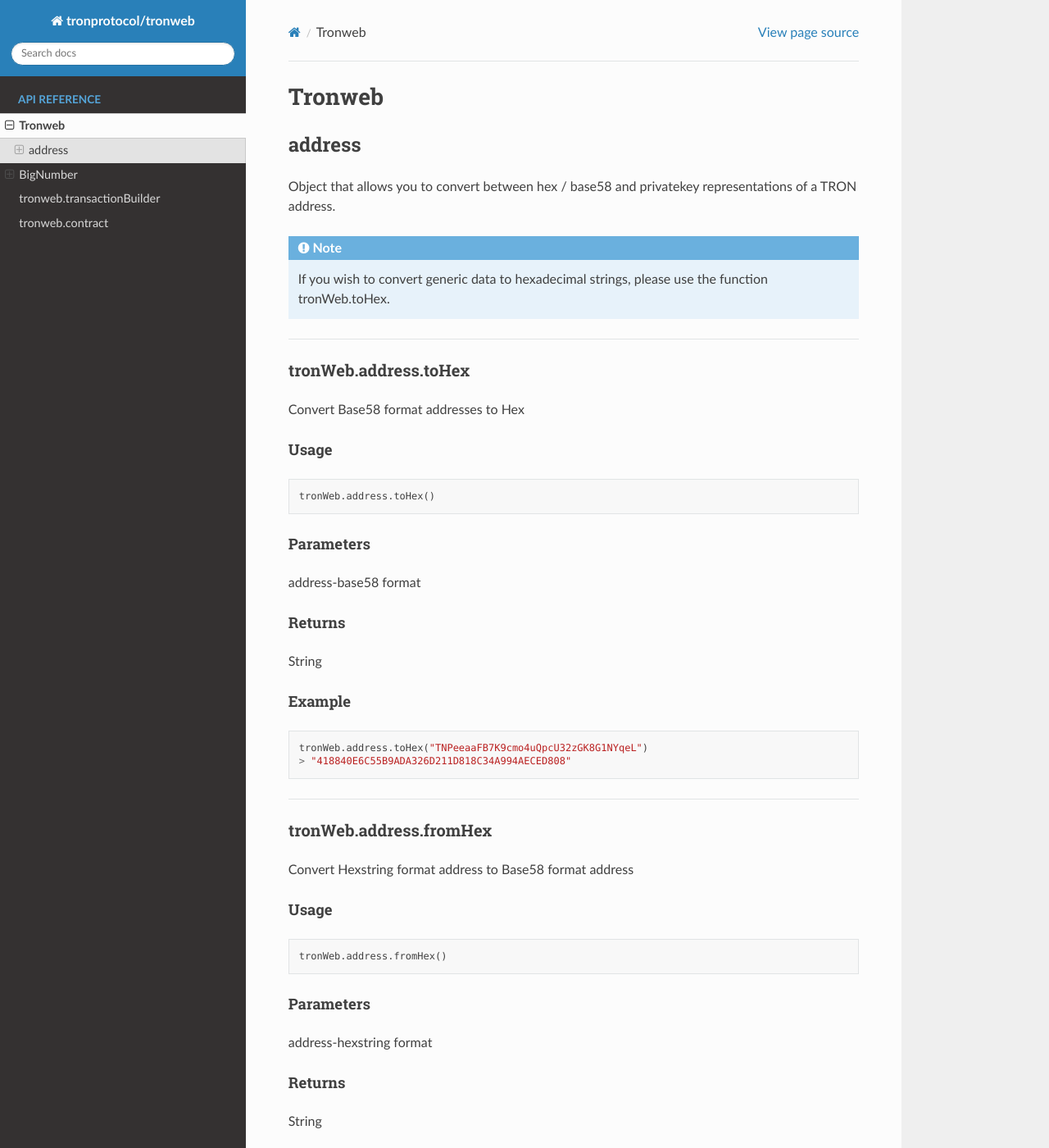
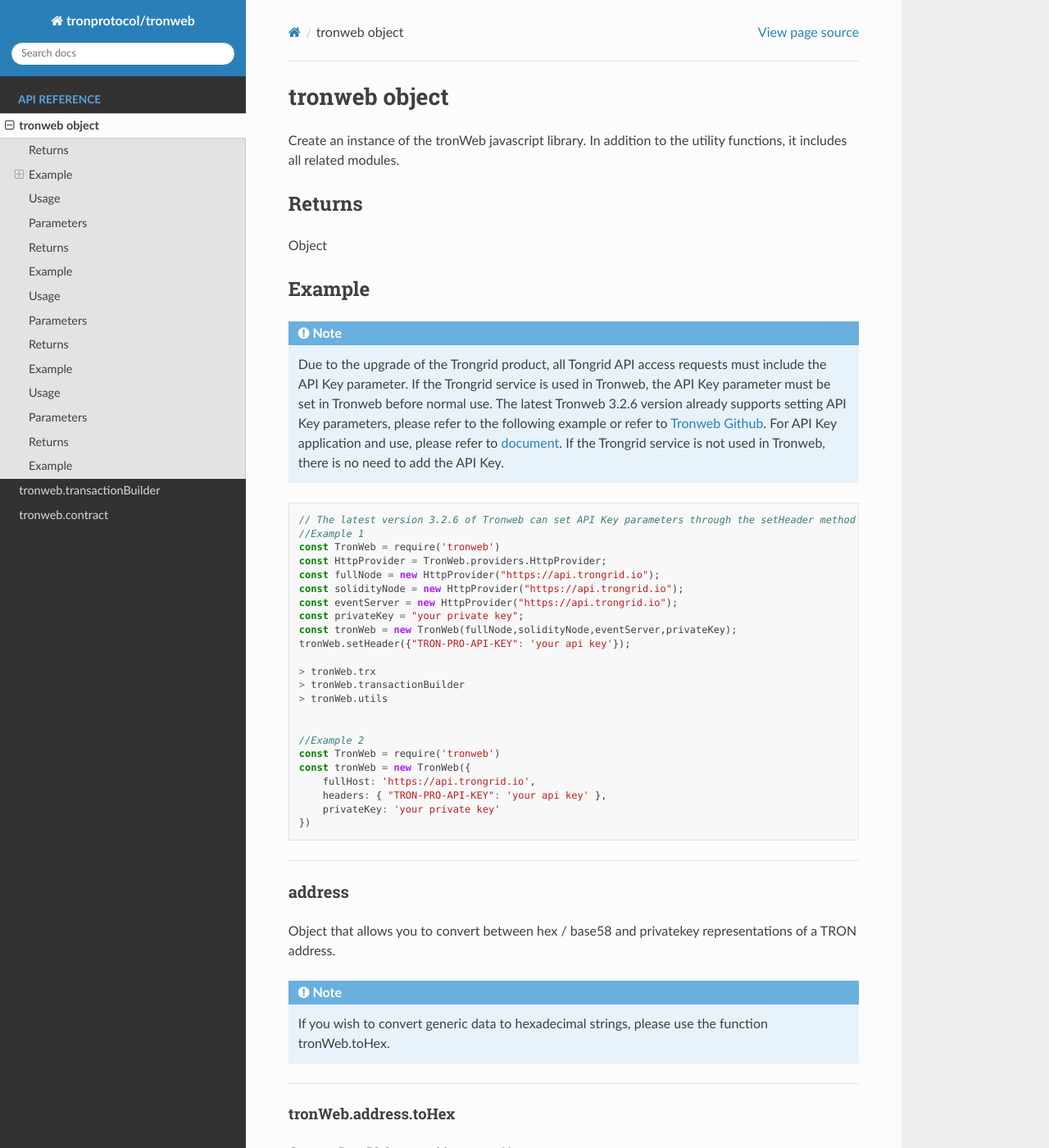
Before and after one commit to tronprotocol/tronweb, a Sphinx documentation site: the page built from docs/tronweb.rst, in a window 1280 px wide and 1400 px high. Shown: the whole window at 82% size. Built offline with Sphinx 7.4.7 and the Read the Docs theme 2.0.0, drawn with Linux system fonts in a browser that asks for light colours; pages that are not in the unit, such as notebooks, are missing from menus; some of the changed text lies outside the part shown.

Commit message:
Update tronweb.rst

```diff
--- a/docs/tronweb.rst
+++ b/docs/tronweb.rst
@@ -1,8 +1,51 @@
-Tronweb
+=================
+tronweb object
 =================
 
+Create an instance of the tronWeb javascript library. In addition to the utility functions, it includes all related modules.
 
-=================================
+-------
+Returns
+-------
+
+Object
+
+-------
+Example
+-------
+
+.. note::
+  Due to the upgrade of the Trongrid product, all Tongrid API access requests must include the API Key parameter. If the Trongrid service is used in Tronweb, the API Key parameter must be set in Tronweb before normal use. The latest Tronweb 3.2.6 version already supports setting API Key parameters, please refer to the following example or refer to `Tronweb Github <https://github.com/tronprotocol/tronweb>`_. For API Key application and use, please refer to `document <https://developers.tron.network/reference#api-key>`_.
+  If the Trongrid service is not used in Tronweb, there is no need to add the API Key.
+
+.. code-block:: javascript
+
+  // The latest version 3.2.6 of Tronweb can set API Key parameters through the setHeader method
+  //Example 1
+  const TronWeb = require('tronweb')
+  const HttpProvider = TronWeb.providers.HttpProvider;
+  const fullNode = new HttpProvider("https://api.trongrid.io");
+  const solidityNode = new HttpProvider("https://api.trongrid.io");
+  const eventServer = new HttpProvider("https://api.trongrid.io");
+  const privateKey = "your private key";
+  const tronWeb = new TronWeb(fullNode,solidityNode,eventServer,privateKey);
+  tronWeb.setHeader({"TRON-PRO-API-KEY": 'your api key'});
+
+  > tronWeb.trx
+  > tronWeb.transactionBuilder
+  > tronWeb.utils
+
+
+  //Example 2
+  const TronWeb = require('tronweb')
+  const tronWeb = new TronWeb({
+      fullHost: 'https://api.trongrid.io',
+      headers: { "TRON-PRO-API-KEY": 'your api key' },
+      privateKey: 'your private key'
+  })
+
+------------------------------------------------------------------------------
+
 address
 =================================
 
@@ -121,106 +164,3 @@
 
   tronWeb.address.fromPrivateKey("3481E79956D4BD95F358AC96D151C976392FC4E3FC132F78A847906DE588C145")
   > "TNPeeaaFB7K9cmo4uQpcU32zGK8G1NYqeL"
-
-----------------------------------------------
-
-BigNumber
-===========
-
-Convert a given number or hexadecimal string to a BigNumber
-
--------
-Usage
--------
-
-.. code-block:: javascript
-
-  tronWeb.BigNumber()
-
---------------
-Parameters
---------------
-
-Number | String - number in hexadecimal format
-
--------
-Returns
--------
-
-BigNumber
-
--------
-Example
--------
-
-.. code-block:: javascript
-
-  var value = tronWeb.BigNumber('200000000000000000000001');
-  console.log(value.toNumber())
-  >2.0000000000000002e+23
-  console.log(value.toString(10))
-  >200000000000000000000001
-
-.. note::
-  `TronWeb v4.0.0 <https://github.com/tronprotocol/tronweb/releases/tag/v4.0.0>`__ updated bignumber.js to v9.0.1, which is a breaking change.
-
-  If you get a result after triggerConstantContract or call method, do not use tronWeb.BigNumber(result) which will get null. Thus：
-  TronWeb v4.0.0 and later：tronWeb.toBigNumber(result) or tronWeb.BigNumber(result._hex)
-  TronWeb version before v4.0.0：tronWeb.BigNumber(result)
-
-----------------------------------------------
-
-=================================
-contract
-=================================
-
-tronWeb.contract
------------------
-
-Creates a contract object that wraps an ABI. Allows you to easily call functions on on the contract.
-
--------
-Usage
--------
-
-.. code-block:: javascript
-
-  tronWeb.contract()
-
---------------
-Parameters
---------------
-
-abi:Optionally provide the ABI for a contract.
-address:Optionally provide the address for a contract. Hex or Base58 format
-
--------
-Returns
--------
-
-Object
-
--------
-Example
--------
-
-.. code-block:: javascript
-
-  //example 1:Create the contract object through contract address and ABI
-  let instance = await tronWeb.contract([{"constant":true,"inputs":[],"name":"name","outputs":[{"name":"","type":"string"}],"payable":false,"stateMutability":"view","type":"function"}],"TREwN2qRkME9TyQUz8dG6HfjEyKGMPHAS5")
-
-  //example 2:First create an empty contract object, and then specify the contract address by at() function. If the abi is on the chain, at() function will load ABI automatically , else you need to load it manually
-  let instance = await tronWeb.contract().at("TREwN2qRkME9TyQUz8dG6HfjEyKGMPHAS5");
-
-If the contract ABI does not exist on the chain, Please invoke loadAbi function to manually load the contract ABI. An example is as below:
-
-.. code-block:: javascript
-
-  //example 1
-  let instance =await tronWeb.contract([{"constant":true,"inputs":[],"name":"name","outputs":[{"name":"","type":"string"}],"payable":false,"stateMutability":"view","type":"function"}],"TREwN2qRkME9TyQUz8dG6HfjEyKGMPHAS5")
-  let res = await instance.totalSupply().call({_isConstant:true})
-
-  //example 2
-  let instance = await tronWeb.contract().at("TREwN2qRkME9TyQUz8dG6HfjEyKGMPHAS5");
-  instance.loadAbi([{"constant":true,"inputs":[],"name":"name","outputs":[{"name":"","type":"string"}],"payable":false,"stateMutability":"view","type":"function"}]);
-  let res = await instance.totalSupply().call({_isConstant:true})
```
